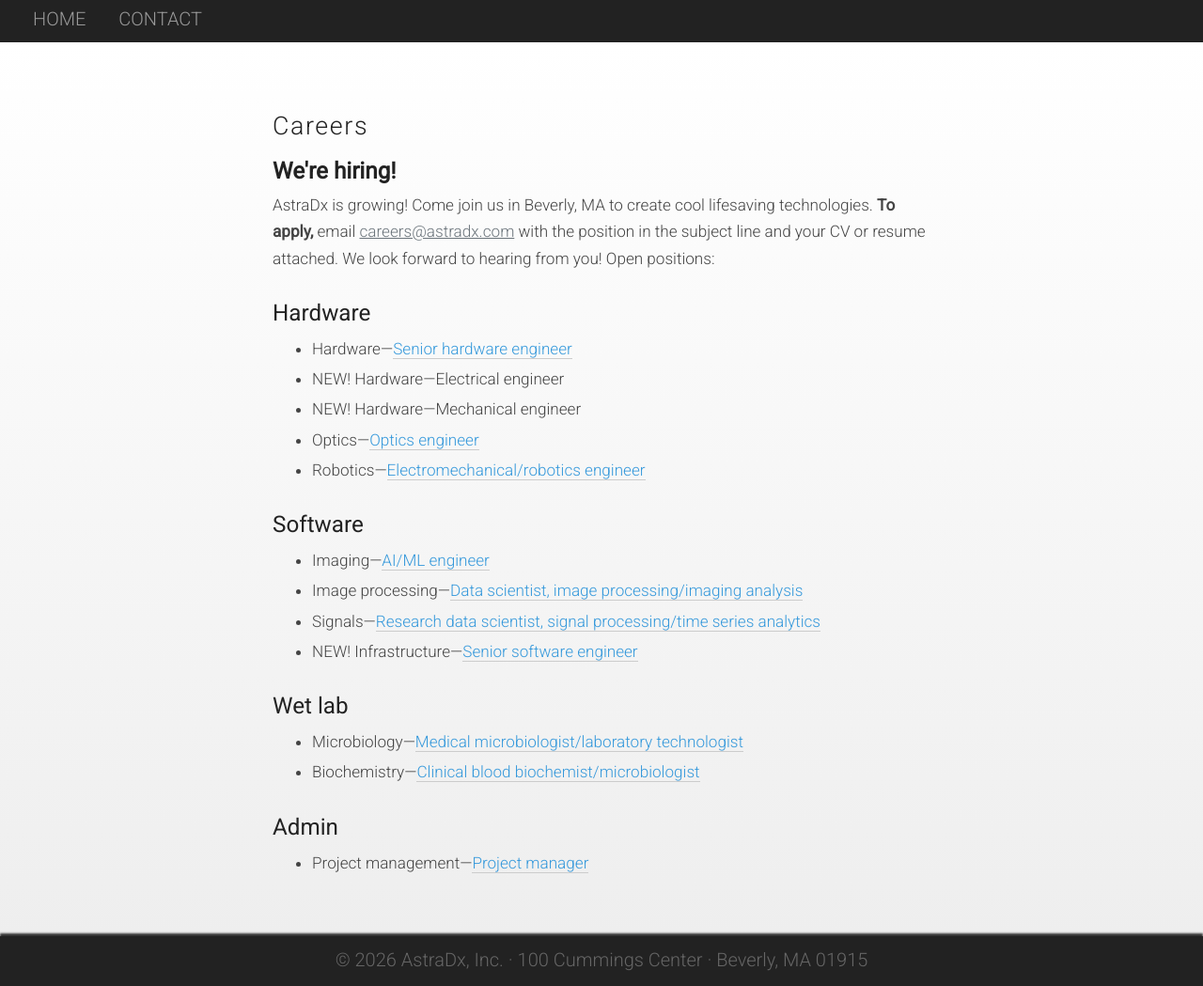
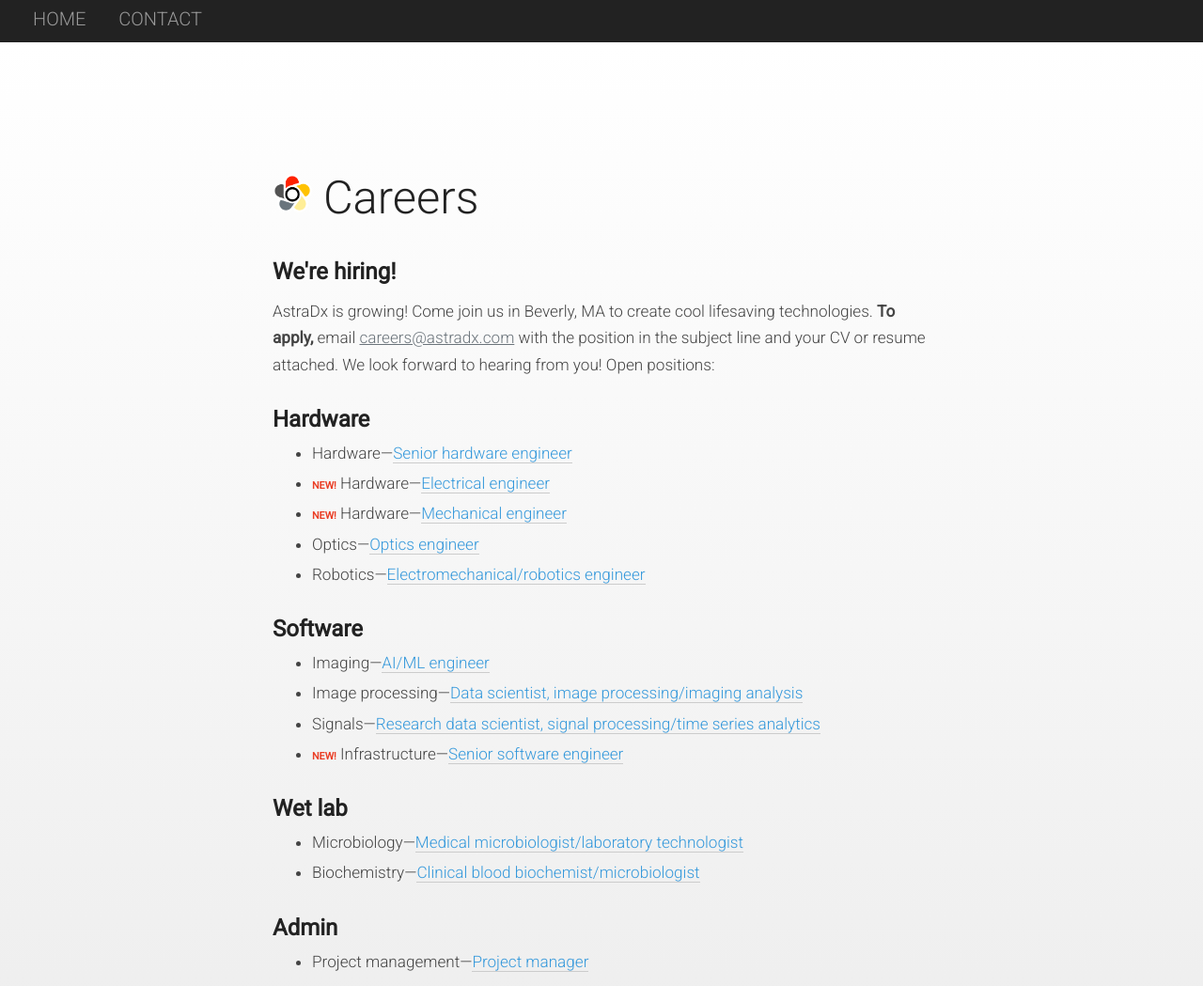
Before and after one commit to AstraDx-Inc/astradx.com, a plain HTML site: page careers.html in a window 1280 px wide. Shown: the top 1049 px of the page at 94% size. Drawn offline with Linux system fonts and the light colour scheme.

Commit message:
Style updates

```diff
--- a/careers.html
+++ b/careers.html
@@ -20,8 +20,8 @@
 <main>
 <div class="page">
 
-  <h1>Careers</h1>
-  <h2><b><div class="hiring">We're hiring!</div></b></h2>
+  <h1><img src="assets/logo.png" alt="AstraDx" style="width: 6%; height: auto;"> Careers</h1>
+  <h2><div class="hiring">We're hiring!</div></h2>
   <p>
     AstraDx is growing! Come join us in Beverly, MA to create cool lifesaving technologies. <strong>To apply,</strong> email
     <a href="mailto:careers@astradx.com">careers@astradx.com</a> with the position in the subject line and your CV or
@@ -70,28 +70,28 @@
        =================================================================== -->
 
   <div class="job">
-    <h2>Hardware</h2>
+    <h3>Hardware</h3>
     <ul>
       <li>Hardware&mdash;<a href="files/senior_hardware_engineer_job_description_080426.pdf">Senior hardware engineer</a></li>
-      <li><span class=""highlight">NEW!</span> Hardware&mdash;<a href="files/electrical_engineer_job_description_102826.pdf"></a>Electrical engineer</li>
-      <li><span class=""highlight">NEW!</span> Hardware&mdash;<a href="files/mechanical_engineer_job_description_102826.pdf"></a>Mechanical engineer</li>
+      <li><span class="highlight">NEW!</span> Hardware&mdash;<a href="files/electrical_engineer_job_description_102826.pdf">Electrical engineer</a></li>
+      <li><span class="highlight">NEW!</span> Hardware&mdash;<a href="files/mechanical_engineer_job_description_102826.pdf">Mechanical engineer</a></li>
       <li>Optics&mdash;<a href="files/optics_job_description_080426.pdf">Optics engineer</a></li>
       <li>Robotics&mdash;<a href="files/robotics_engineer_job_description_080426.pdf">Electromechanical/robotics engineer</a></li>
     </ul>
   </div>
 
   <div class="job">
-    <h2>Software</h2>
+    <h3>Software</h3>
     <ul>
       <li>Imaging&mdash;<a href="files/imaging_job_description_080426.pdf">AI/ML engineer</a></li>
       <li>Image processing&mdash;<a href="files/image_processing_scientist_job_description_080426.pdf">Data scientist, image processing/imaging analysis</a></li>
       <li>Signals&mdash;<a href="files/time_series_job_description_080426.pdf">Research data scientist, signal processing/time series analytics</a></li>
-      <li><span class=""highlight">NEW!</span> Infrastructure&mdash;<a href="files/senior_software_engineer_job_description_102826.pdf">Senior software engineer</a></li>
+      <li><span class="highlight">NEW!</span> Infrastructure&mdash;<a href="files/senior_software_engineer_job_description_102826.pdf">Senior software engineer</a></li>
     </ul>
   </div>
 
   <div class="job">
-    <h2>Wet lab</h2>
+    <h3>Wet lab</h3>
     <ul>
       <li>Microbiology&mdash;<a href="files/technologist_job_description_080426.pdf">Medical microbiologist/laboratory technologist</a></li>
       <li>Biochemistry&mdash;<a href="files/biochemist_job_description_080426.pdf">Clinical blood biochemist/microbiologist</a></li>
@@ -99,7 +99,7 @@
   </div>
 
   <div class="job">
-    <h2>Admin</h2>
+    <h3>Admin</h3>
     <ul>
       <li>Project management&mdash;<a href="files/admin_assistant_project_manager_job_description_080426.pdf">Project manager</a></li>
     </ul>
--- a/style.css
+++ b/style.css
@@ -104,22 +104,23 @@ main {
   animation: fade-in 1.2s both;
 }
 .page h1 {
-  font-size: clamp(20px, calc(14px + 1vw), 28px);
+  /* font-size: clamp(20px, calc(14px + 1vw), 28px); */
+  font-size: clamp(48px, calc(36px + 1vw), 60px);
   font-weight: 300;
-  letter-spacing: 0.06em;
-  margin: 0 0 18px;
+  /* letter-spacing: 0.06em; */
+  margin: 48pt 0 36px;
 }
+/* The "We're hiring!" line is the loudest thing on the page. */
 .page h2 {
-  font-size: clamp(19px, calc(14px + 0.8vw), 26px);
-  font-weight: 400;
+  font-size: clamp(24px, calc(14px + 0.8vw), 42px);
+  font-weight: 900;
+  margin: 0 0 14px;
+}
+.page h3 {
+  font-size: clamp(18px, calc(14px + 0.8vw), 24px);
+  font-weight: 900;
   color: #222;
   margin: 0 0 8px;
-}
-/* The "We're hiring!" line is the loudest thing on the page. */
-.page h2.hiring {
-  font-size: clamp(28px, calc(20px + 1.8vw), 42px);
-  font-weight: 900;
-  margin: 0 0 14px;
 }
 .page p {
   font-weight: 300;
@@ -153,8 +154,9 @@ main {
 .job li a:hover { color: #222; border-bottom-color: #222; }
 
 .highlight {
-  font-size: 0.7 em;
-  font-weight: 1000;
+  font-size: 8pt;
+  font-weight: 900;
+  color: #EA3E25;
 }
 
 
```
